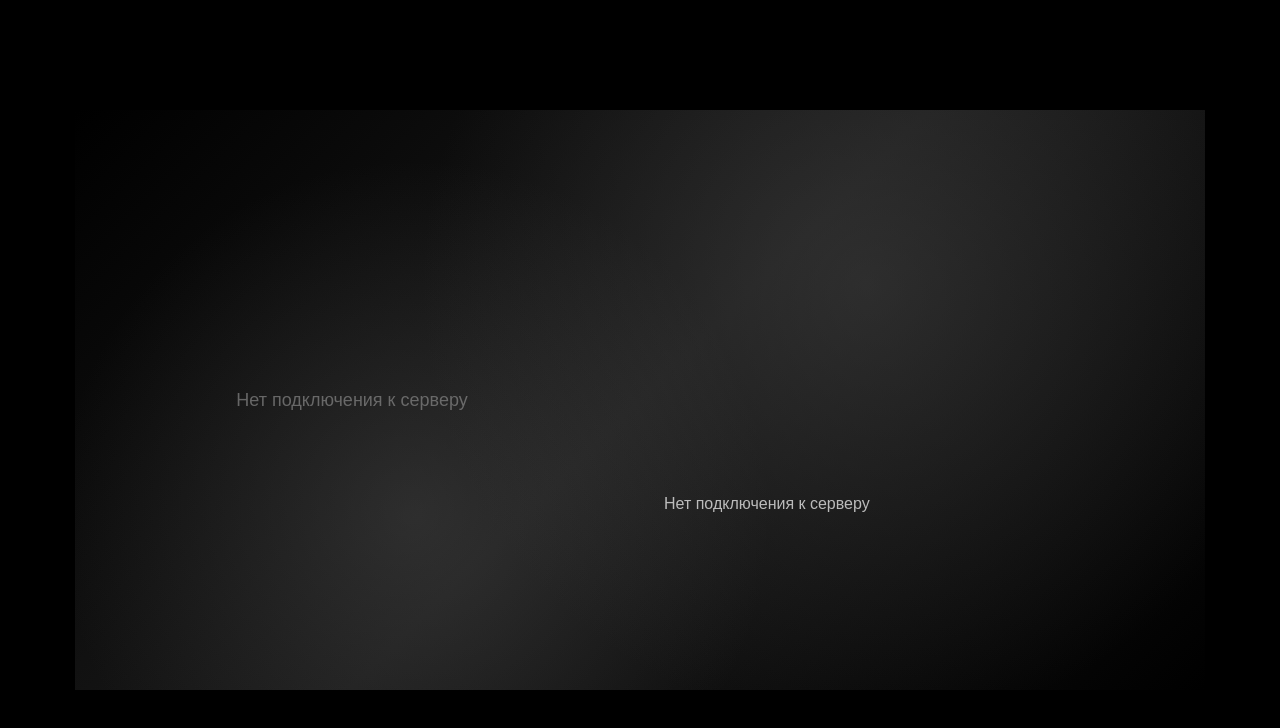
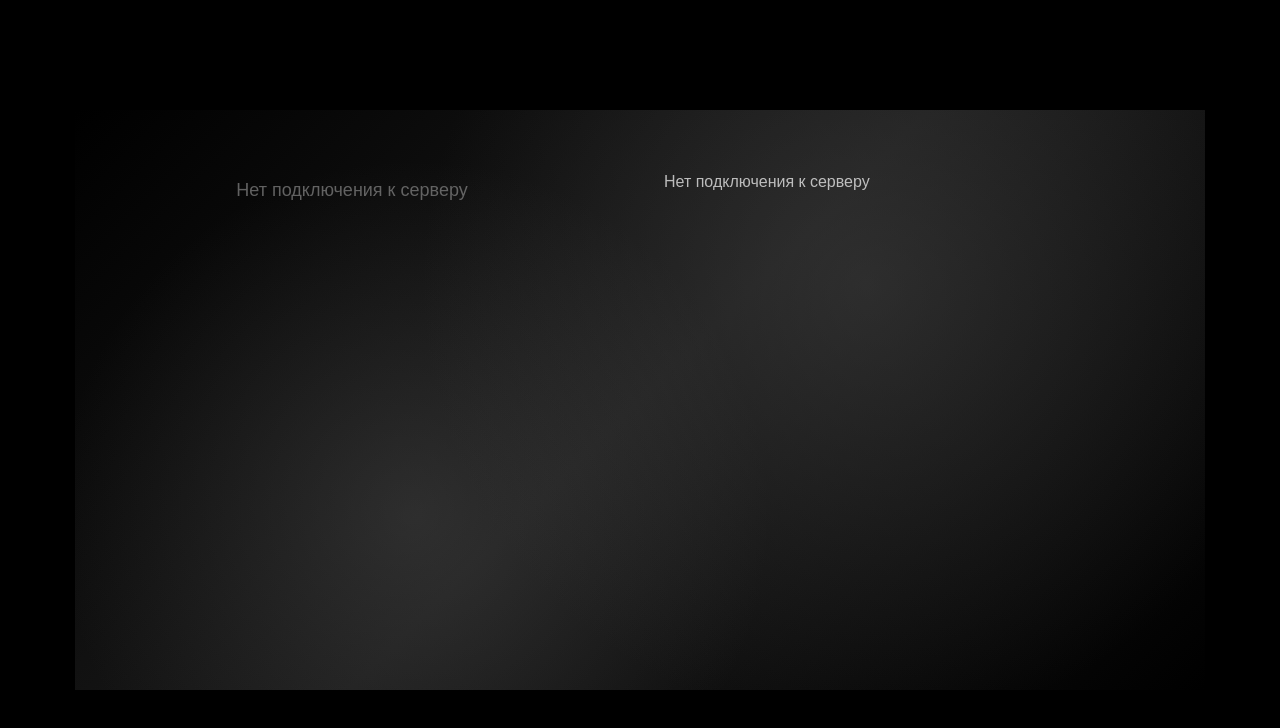
Before and after one commit to AABur/dooms_deal_clock, a website: page web/index.html in a window 1280 px wide. Drawn offline with Linux system fonts and the light colour scheme; no server answers.

Commit message:
fix(web): align time header with image top and constrain scroll to lower pane\n\n- Align .telegram-image to top (flex-start) to match header baseline\n- Introduce .message-scroll wrapper filling remaining height below header\n- Remove JS height hacks; rely on flex sizing\n- Prevent message content from overlapping the header

```diff
--- a/web/index.html
+++ b/web/index.html
@@ -25,7 +25,9 @@
                 <!-- Message content display section -->
                 <div class="message-text">
                     <div id="timeHeader" class="time-header"></div>
-                    <div id="messageContent" class="message-content">Загружается сообщение...</div>
+                    <div class="message-scroll">
+                        <div id="messageContent" class="message-content">Загружается сообщение...</div>
+                    </div>
                 </div>
             </div>
         </div>
--- a/web/script.js
+++ b/web/script.js
@@ -87,8 +87,7 @@ function updateClock() {
 
     const messageContent = document.getElementById('messageContent');
     const timeHeader = document.getElementById('timeHeader');
-    const messageBox = document.querySelector('.message-text');
-    if (messageContent && timeHeader && messageBox) {
+    if (messageContent && timeHeader) {
         if (appState.clockData.content) {
             const { headerHtml, bodyHtml } = formatTelegramMessage(appState.clockData.content);
             timeHeader.innerHTML = headerHtml;
@@ -99,14 +98,6 @@ function updateClock() {
                 'Сообщение не найдено' :
                 'Нет подключения к серверу';
         }
-
-        // Adjust scroll area height to fill remaining space under header
-        requestAnimationFrame(() => {
-            const total = messageBox.clientHeight || 520;
-            const headerH = timeHeader.offsetHeight || 0;
-            const scrollH = Math.max(0, total - headerH);
-            messageContent.style.height = `${scrollH}px`;
-        });
     }
 
     const clockImage = document.getElementById('clockImage');
@@ -241,18 +232,7 @@ document.addEventListener('DOMContentLoaded', async function() {
         console.warn('Сервер недоступен, работаем в оффлайн режиме');
     }
 
-    // Recalculate scroll area on window resize
-    window.addEventListener('resize', () => {
-        const messageContent = document.getElementById('messageContent');
-        const timeHeader = document.getElementById('timeHeader');
-        const messageBox = document.querySelector('.message-text');
-        if (messageContent && timeHeader && messageBox) {
-            const total = messageBox.clientHeight || 520;
-            const headerH = timeHeader.offsetHeight || 0;
-            const scrollH = Math.max(0, total - headerH);
-            messageContent.style.height = `${scrollH}px`;
-        }
-    });
+    // No explicit resize handler needed: flex layout sizes the scroll area automatically
 });
 
 // Export functions to global window object for debugging and external access
--- a/web/styles.css
+++ b/web/styles.css
@@ -66,7 +66,7 @@ body {
     flex: 0 0 520px;
     display: flex;
     justify-content: center;
-    align-items: center;
+    align-items: flex-start; /* align image top to match header top */
     min-height: 520px;
     padding-right: 26px;
 }
@@ -80,8 +80,14 @@ body {
     flex-direction: column;
 }
 
+/* Scroll container below the header fills remaining height */
+.message-scroll {
+    flex: 1 1 auto;
+    overflow: hidden;
+    position: relative;
+}
+
 .message-content {
-    /* Height is set dynamically via JS to (520px - time-header height) */
     animation: scrollUp 30s linear infinite;
     overflow: hidden;
 }
@@ -125,7 +131,7 @@ body {
 /* Time display header styles */
 .time-header {
     font-size: 24px;
-    /* Header sits above the scroll area; spacing via padding */
+    /* Spacing below header */
     padding-bottom: 12px;
     margin-bottom: 0;
     white-space: normal;
```
